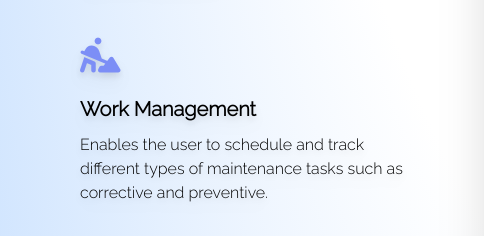
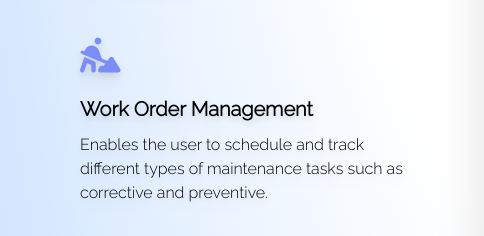
Before and after one commit to jadedanial/projects, a website: page index.html in a window 1280 px wide. Shown: the part 1544-1780 px from the top of the page, 0-484 px from the left. Drawn offline with Linux system fonts and the light colour scheme.

```diff
--- a/index.html
+++ b/index.html
@@ -173,7 +173,7 @@
               <div
                 class="grid gap-2 justify-items-center lg:justify-items-start"
               >
-                <p class="text-xl font-semibold">Work Management</p>
+                <p class="text-xl font-semibold">Work Order Management</p>
                 <p class="text-base w-4/5 lg:w-auto">
                   Enables the user to schedule and track different types of
                   maintenance tasks such as corrective and preventive.
```
